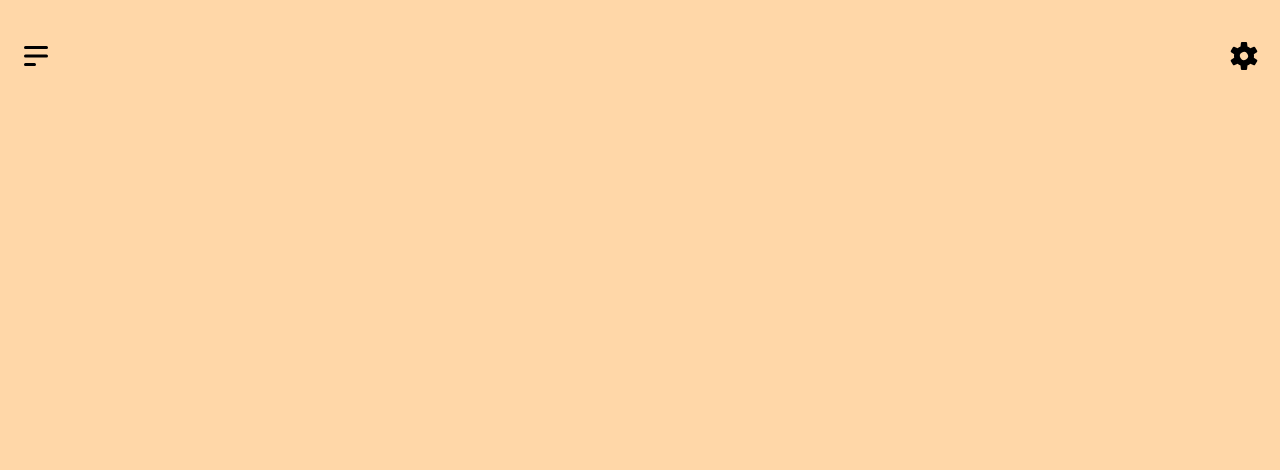
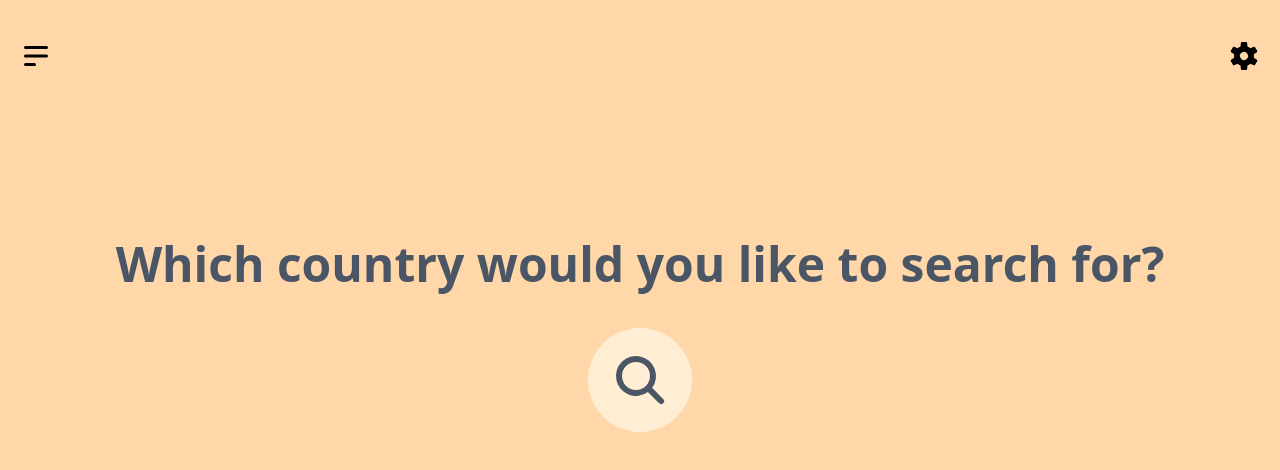
Before and after one commit to mcplux/atlas-vue, a Vue app: page /countries in a window 1280 px wide. Before the commit this address had no page. Shown: the top 470 px of the page. Built offline with nearby package versions, Linux system fonts and the light colour scheme; the HTML template or start-up script is replaced by a standard one.

Commit message:
Add countries view

```diff
--- a/src/App.vue
+++ b/src/App.vue
@@ -31,7 +31,7 @@ const toggleSidebar = () => {
 
     <!-- Main content div -->
     <div
-      class="px-5 pt-10 w-full transition-all"
+      class="px-5 pt-10 w-full transition-all max-h-screen overflow-auto"
       :class="[isSidebarOpen ? 'lg:ml-0' : 'lg:-ml-96']"
     >
       <!-- Container -->
--- a/src/router/index.ts
+++ b/src/router/index.ts
@@ -1,22 +1,18 @@
 import { createRouter, createWebHistory } from 'vue-router'
-import HomeView from '../views/HomeView.vue'
+import CountriesView from '../views/CountriesView.vue'
 
 const router = createRouter({
   history: createWebHistory(import.meta.env.BASE_URL),
   routes: [
     {
       path: '/',
-      name: 'home',
-      component: HomeView,
+      redirect: { name: 'countries' },
     },
-    // {
-    //   path: '/about',
-    //   name: 'about',
-    //   // route level code-splitting
-    //   // this generates a separate chunk (About.[hash].js) for this route
-    //   // which is lazy-loaded when the route is visited.
-    //   component: () => import('../views/AboutView.vue'),
-    // },
+    {
+      path: '/countries',
+      name: 'countries',
+      component: CountriesView,
+    },
   ],
 })
 
--- /dev/null
+++ b/src/views/CountriesView.vue
@@ -0,0 +1,14 @@
+<script setup lang="ts">
+import { MagnifyingGlassIcon } from '@heroicons/vue/16/solid'
+</script>
+
+<template>
+  <div class="h-screen flex flex-col items-center gap-10 pt-32 text-gray-600">
+    <h1 class="text-5xl text-center font-bold">Which country would you like to search for?</h1>
+    <button
+      class="p-5 bg-orange-100 rounded-full cursor-pointer hover:bg-orange-200 transition-colors"
+    >
+      <MagnifyingGlassIcon class="size-16" />
+    </button>
+  </div>
+</template>
--- a/src/views/HomeView.vue
+++ /dev/null
@@ -1,3 +0,0 @@
-<template>
-  <main>Home View</main>
-</template>
```
